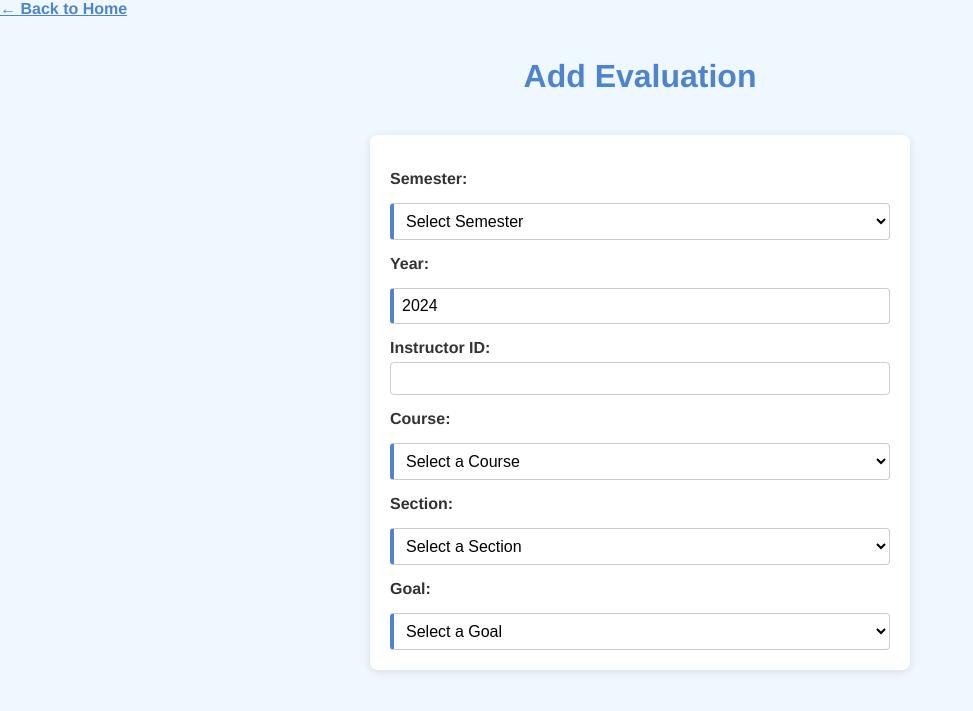
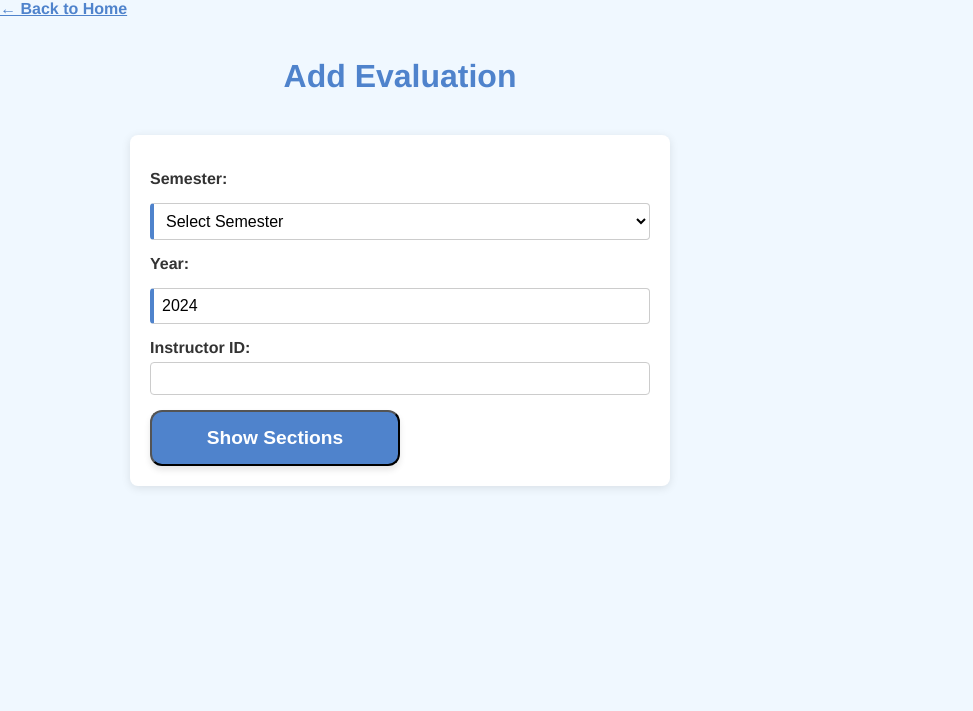
Before and after one commit to jadennathaniel/database-project, a Flask app: page /add_evaluation in a window 1280 px wide. Shown: the top 711 px of the page, without its empty margins (0-973 px from the left). Run offline with Flask 3, Linux system fonts and the light colour scheme; tables that the repository leaves empty hold one stand-in row (values such as "Sample post").

Commit message:
Revert "Finished Evaluations"
This reverts commit 7b39aaf4e3830ed3195e07b2dc74c3c95b1dabba.

```diff
--- a/routes.py
+++ b/routes.py
@@ -191,16 +191,40 @@ def associate_course_goal_route():
 @app.route('/add_evaluation', methods=['GET', 'POST'])
 def add_evaluation_route():
     if request.method == 'GET':
-        courses = get_all_courses()
-        sections = get_all_sections()
-        goals = get_all_goals()
-        other_degrees = get_degrees()
+        semester = request.args.get('semester')
+        instructor_id = request.args.get('instructor_id')
+        section_id = request.args.get('section_id')
+        year = request.args.get('year')
+
+        sections = []
+        goals = []
+        goal_statuses = {}
+        existing_data = {}
+        other_degrees = get_degrees()  # Fetch all degrees for duplication
+
+        if semester and instructor_id:
+            sections = get_instructor_sections(instructor_id, semester, year)
+
+        if section_id:
+            goals = get_section_goals(section_id)
+            for goal in goals:
+                status = get_goal_completion_status(section_id, goal['goal_id'])
+                goal_statuses[goal['goal_id']] = status
+
+                eval_data = get_existing_evaluation(section_id, goal['goal_id'])
+                if eval_data:
+                    existing_data[goal['goal_id']] = eval_data
+
         return render_template(
             'add_evaluation.html',
-            courses=courses,
             sections=sections,
             goals=goals,
-            other_degrees=other_degrees
+            goal_statuses=goal_statuses,
+            existing_data=existing_data,
+            semester=semester,
+            instructor_id=instructor_id,
+            section_id=section_id,
+            other_degrees=other_degrees  # Pass the degrees to the template
         )
 
     elif request.method == 'POST':
--- a/templates/add_evaluation.html
+++ b/templates/add_evaluation.html
@@ -1,9 +1,77 @@
 <!DOCTYPE html>
-<html lang="en">
+<html>
 <head>
     <title>Add Evaluation</title>
+    <style>
+        body {
+            font-family: Arial, sans-serif;
+            max-width: 800px;
+            margin: 0 auto;
+            padding: 20px;
+        }
+        .form-group {
+            margin-bottom: 15px;
+        }
+        label {
+            display: block;
+            margin-bottom: 5px;
+            font-weight: bold;
+        }
+        select, input, textarea {
+            width: 100%;
+            padding: 8px;
+            border: 1px solid #ddd;
+            border-radius: 4px;
+            box-sizing: border-box;
+        }
+        .grades-grid {
+            display: grid;
+            grid-template-columns: repeat(4, 1fr);
+            gap: 10px;
+            margin-bottom: 15px;
+        }
+        .status {
+            margin: 15px 0;
+            padding: 10px;
+            background-color: #f5f5f5;
+            border-radius: 4px;
+        }
+        .checkbox-grid {
+            display: grid;
+            grid-template-columns: repeat(auto-fill, minmax(250px, 1fr));
+            gap: 12px;
+        }
+
+        .checkbox-wrapper {
+            display: flex;
+            align-items: center;
+            padding: 8px;
+            background: white;
+            border-radius: 6px;
+            transition: all 0.2s;
+            border: 1px solid #e2e8f0;
+        }
+
+        .checkbox-wrapper:hover {
+            background: #edf2f7;
+        }
+
+        .checkbox-wrapper input[type="checkbox"] {
+            width: 18px;
+            height: 18px;
+            margin-right: 10px;
+            accent-color: #4299e1;
+            cursor: pointer;
+        }
+
+        .checkbox-wrapper label {
+            font-size: 0.9rem;
+            color: #4a5568;
+            cursor: pointer;
+            flex: 1;
+        }
+    </style>
     <link rel="stylesheet" href="{{ url_for('static', filename='styles.css') }}" />
-    <meta charset="UTF-8" />
 </head>
 <body>
     <div class="nav">
@@ -20,25 +88,17 @@
         {% endif %}
     {% endwith %}
 
-    <!--
-        Single form that:
-        1. Requests Semester, Year, Instructor ID
-        2. Requests Course, Section, and Goal
-        3. Shows evaluation fields once all above are selected
-    -->
-    <form method="POST" action="{{ url_for('add_evaluation_route') }}" class="filter-form">
-        <!-- Semester -->
+    <form method="get" class="filter-form">
         <div class="form-group">
             <label for="semester">Semester:</label>
             <select name="semester" id="semester" required>
                 <option value="">Select Semester</option>
-                <option value="Spring">Spring</option>
-                <option value="Summer">Summer</option>
-                <option value="Fall">Fall</option>
+                <option value="Spring" {% if semester == 'Spring' %}selected{% endif %}>Spring</option>
+                <option value="Summer" {% if semester == 'Summer' %}selected{% endif %}>Summer</option>
+                <option value="Fall" {% if semester == 'Fall' %}selected{% endif %}>Fall</option>
             </select>
         </div>
 
-        <!-- Year -->
         <div class="form-group">
             <label for="year">Year:</label>
             <input type="number"
@@ -47,99 +107,107 @@
                    min="2000"
                    max="2099"
                    value="2024"
+                   title="Please enter a valid year between 2000-2099"
                    required>
         </div>
 
-        <!-- Instructor ID -->
         <div class="form-group">
             <label for="instructor_id">Instructor ID:</label>
             <input type="text"
                    id="instructor_id"
                    name="instructor_id"
+                   value="{{ instructor_id or '' }}"
                    pattern="[0-9]{8}"
-                   title="Enter 8-digit Instructor ID"
+                   title="Please enter your 8-digit instructor ID"
                    required>
         </div>
 
-        <!-- Course Dropdown -->
-        <div class="form-group">
-            <label for="course_id">Course:</label>
-            <select name="course_id" id="course_id" required>
-                <option value="">Select a Course</option>
-                {% for course in courses %}
-                <option value="{{ course.course_id }}">{{ course.course_number }} - {{ course.name }}</option>
-                {% endfor %}
-            </select>
-        </div>
+        <button type="submit" class="button submit">Show Sections</button>
+    </form>
 
-        <!-- Section Dropdown -->
+    {% if sections %}
     <div class="form-group">
         <label for="section_id">Section:</label>
         <select name="section_id" id="section_id" required>
-                <option value="">Select a Section</option>
+            <option value="">Select Section</option>
             {% for section in sections %}
             <option value="{{ section.section_id }}"
-                        data-course-id="{{ section.course_id }}"
-                        data-instructor-id="{{ section.instructor_id }}"
-                        data-semester="{{ section.semester }}"
-                        data-year="{{ section.year }}">
-                    {{ section.course_number }} - Section {{ section.section_number }} ({{ section.semester }} {{ section.year }})
+                    {% if section_id and section_id|string == section.section_id|string %}selected{% endif %}>
+                {{ section.course_number }} - Section {{ section.section_number }}
             </option>
             {% endfor %}
         </select>
     </div>
+    {% endif %}
 
-        <!-- Goal Dropdown -->
-        <div class="form-group">
-            <label for="goal_id">Goal:</label>
-            <select name="goal_id" id="goal_id" required>
-                <option value="">Select a Goal</option>
+    {% if goals %}
     {% for goal in goals %}
-                <option value="{{ goal.goal_id }}"
-                        data-course-id="{{ goal.course_id|default(0) }}">
-                    {{ goal.code }} - {{ goal.description }} ({{ goal.degree_name }} - {{ goal.degree_level }})
-                </option>
-                {% endfor %}
-            </select>
+    <form method="post" class="goal-section">
+        <input type="hidden" name="section_id" value="{{ section_id }}">
+        <input type="hidden" name="goal_id" value="{{ goal.goal_id }}">
+
+        <div class="status-indicator {{ goal_statuses.get(goal.goal_id, {}).get('status', 'not_entered') }}">
+            <h3>Goal: {{ goal.code }} - {{ goal.description }}</h3>
+            <p>Status: {{ goal_statuses.get(goal.goal_id, {}).get('status', 'not_entered')|title }}</p>
+            <p>Completed Fields: {{ goal_statuses.get(goal.goal_id, {}).get('completed_fields', 0) }} /
+               {{ goal_statuses.get(goal.goal_id, {}).get('total_fields', 5) }}</p>
         </div>
 
-        <!-- Evaluation Fields (hidden until a goal is selected) -->
-        <div id="evaluation-fields" style="display:none;">
-            <h2>Evaluation Details</h2>
-
         <div class="form-group">
-                <label for="evaluation_method">Evaluation Method:</label>
-                <select name="evaluation_method" id="evaluation_method" required>
+            <label for="evaluation_method_{{ goal.goal_id }}">Evaluation Method:</label>
+            <select name="evaluation_method" id="evaluation_method_{{ goal.goal_id }}" required>
                 <option value="">Select Method</option>
                 {% set methods = ['Homework', 'Project', 'Quiz', 'Oral Presentation', 'Report', 'Mid-term', 'Final Exam', 'Other'] %}
                 {% for method in methods %}
-                    <option value="{{ method }}">{{ method }}</option>
+                    <option value="{{ method }}"
+                            {% if existing_data.get(goal.goal_id, {}).get('evaluation_method') == method %}selected{% endif %}>
+                        {{ method }}
+                    </option>
                 {% endfor %}
             </select>
         </div>
 
         <div class="grades-grid">
             <div class="form-group">
-                    <label for="num_a">Grade A:</label>
-                    <input type="number" id="num_a" name="num_a" min="0" value="0">
+                <label for="num_a_{{ goal.goal_id }}">Grade A:</label>
+                <input type="number"
+                       id="num_a_{{ goal.goal_id }}"
+                       name="num_a"
+                       min="0"
+                       value="{{ existing_data.get(goal.goal_id, {}).get('grade_A', 0) }}">
             </div>
             <div class="form-group">
-                    <label for="num_b">Grade B:</label>
-                    <input type="number" id="num_b" name="num_b" min="0" value="0">
+                <label for="num_b_{{ goal.goal_id }}">Grade B:</label>
+                <input type="number"
+                       id="num_b_{{ goal.goal_id }}"
+                       name="num_b"
+                       min="0"
+                       value="{{ existing_data.get(goal.goal_id, {}).get('grade_B', 0) }}">
             </div>
             <div class="form-group">
-                    <label for="num_c">Grade C:</label>
-                    <input type="number" id="num_c" name="num_c" min="0" value="0">
+                <label for="num_c_{{ goal.goal_id }}">Grade C:</label>
+                <input type="number"
+                       id="num_c_{{ goal.goal_id }}"
+                       name="num_c"
+                       min="0"
+                       value="{{ existing_data.get(goal.goal_id, {}).get('grade_C', 0) }}">
             </div>
             <div class="form-group">
-                    <label for="num_f">Grade F:</label>
-                    <input type="number" id="num_f" name="num_f" min="0" value="0">
+                <label for="num_f_{{ goal.goal_id }}">Grade F:</label>
+                <input type="number"
+                       id="num_f_{{ goal.goal_id }}"
+                       name="num_f"
+                       min="0"
+                       value="{{ existing_data.get(goal.goal_id, {}).get('grade_F', 0) }}">
             </div>
         </div>
 
         <div class="form-group">
-                <label for="improvement">Suggested Improvements:</label>
-                <textarea id="improvement" name="improvement" rows="4" placeholder="Optional"></textarea>
+            <label for="improvement_{{ goal.goal_id }}">Suggested Improvements:</label>
+            <textarea id="improvement_{{ goal.goal_id }}"
+                      name="improvement"
+                      rows="4"
+                      placeholder="Optional: Enter suggestions for improvement">{{ existing_data.get(goal.goal_id, {}).get('improvement_suggestion', '') }}</textarea>
         </div>
 
         <div class="form-group">
@@ -147,7 +215,10 @@
             <div class="checkbox-grid">
                 {% for degree in other_degrees %}
                 <div class="checkbox-wrapper">
-                        <input type="checkbox" name="duplicate_to_degrees" value="{{ degree.degree_id }}" id="dup_{{ degree.degree_id }}">
+                    <input type="checkbox"
+                           name="duplicate_to_degrees"
+                           value="{{ degree.degree_id }}"
+                           id="dup_{{ degree.degree_id }}">
                     <label for="dup_{{ degree.degree_id }}">{{ degree.name }} ({{ degree.level }})</label>
                 </div>
                 {% endfor %}
@@ -155,37 +226,31 @@
         </div>
 
         <div class="button-group">
-                <button type="submit" class="button submit">Complete Evaluation</button>
-            </div>
+            <button type="submit" name="save_as_draft" value="true" class="button save-draft">
+                Save as Draft
+            </button>
+            <button type="submit" class="button submit">
+                Complete Evaluation
+            </button>
         </div>
     </form>
+    {% endfor %}
+    {% endif %}
 
     <script>
-        const semesterEl = document.getElementById('semester');
-        const yearEl = document.getElementById('year');
-        const instructorIdEl = document.getElementById('instructor_id');
-        const courseEl = document.getElementById('course_id');
-        const sectionEl = document.getElementById('section_id');
-        const goalEl = document.getElementById('goal_id');
-        const evaluationFields = document.getElementById('evaluation-fields');
+    document.getElementById('section_id').addEventListener('change', function(e) {
+        e.preventDefault();
+        const currentUrl = new URL(window.location.href);
+        const params = currentUrl.searchParams;
 
-        // Initially hide evaluation fields
-        evaluationFields.style.display = 'none';
+        const semester = document.querySelector('select[name="semester"]').value;
+        const instructorId = document.querySelector('input[name="instructor_id"]').value;
 
-        // Show evaluation fields once all filters are chosen
-        function checkIfReady() {
-            if (semesterEl.value && yearEl.value && instructorIdEl.value &&
-                courseEl.value && sectionEl.value && goalEl.value) {
-                evaluationFields.style.display = 'block';
-            } else {
-                evaluationFields.style.display = 'none';
-            }
-        }
+        params.set('section_id', this.value);
+        params.set('semester', semester);
+        params.set('instructor_id', instructorId);
 
-        // Attach event listeners to check readiness whenever a field changes
-        [semesterEl, yearEl, instructorIdEl, courseEl, sectionEl, goalEl].forEach(el => {
-            el.addEventListener('change', checkIfReady);
-            el.addEventListener('input', checkIfReady);
+        window.location.href = `${currentUrl.pathname}?${params.toString()}`;
     });
     </script>
 </body>
```
Lines whose indentation alone changed are shown as unchanged.
